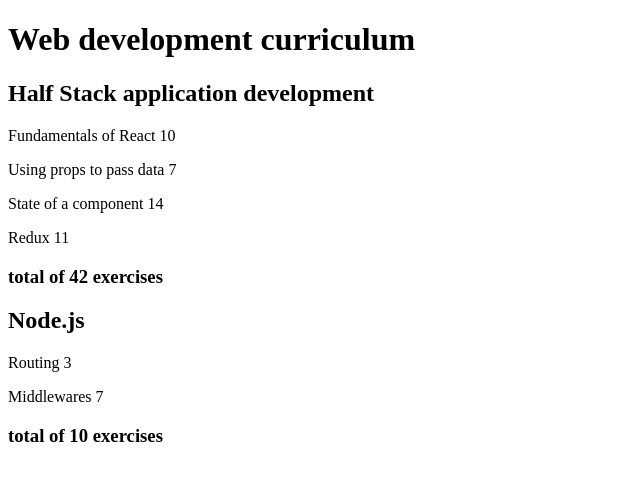
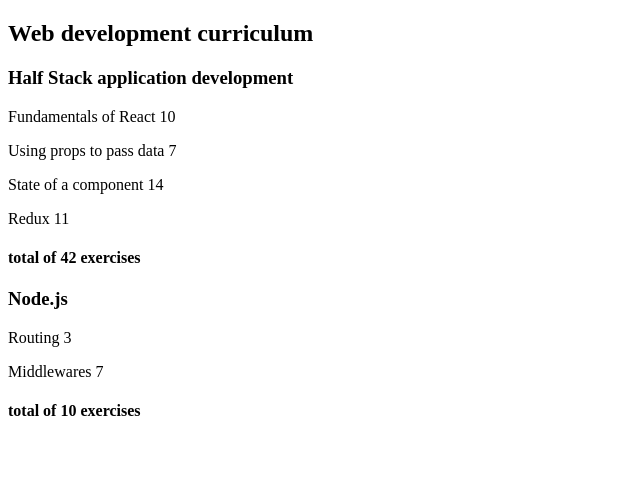
Before and after one commit to ricky-kiva/fs-exc-server-communication-fso, a React (Vite) app in the folder courseinfo/: page / in a window 1280 px wide. Shown: the top 480 px of the page, without its empty margins (0-640 px from the left). Built offline with nearby package versions, Linux system fonts and the light colour scheme.

Commit message:
feat(src): adjust header elements as in the example

```diff
--- a/courseinfo/src/App.jsx
+++ b/courseinfo/src/App.jsx
@@ -43,7 +43,7 @@
 
   return (
     <div>
-      <h1>Web development curriculum</h1>
+      <h2>Web development curriculum</h2>
       {courses.map(course =>
         <Course key={course.id} course={course} />
       )}
--- a/courseinfo/src/components/Course.jsx
+++ b/courseinfo/src/components/Course.jsx
@@ -1,5 +1,5 @@
 const Header = ({ name }) =>
-  <h2>{name}</h2>
+  <h3>{name}</h3>
 
 const Content = ({ parts }) =>
 <div>
@@ -20,7 +20,7 @@
         <div>
         <Header name={name} />
         <Content parts={parts} />
-        <h3>total of {total} exercises</h3>
+        <h4>total of {total} exercises</h4>
         </div>
     )
 }
```
